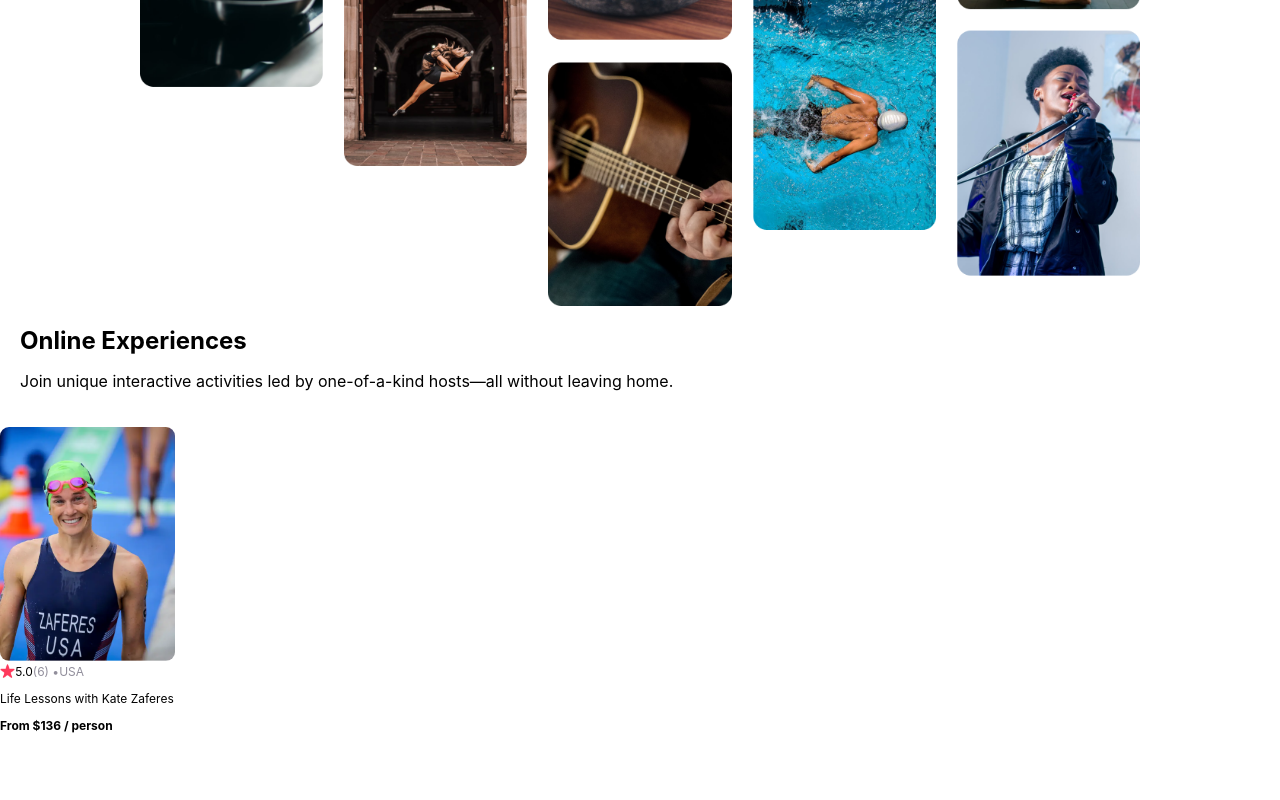
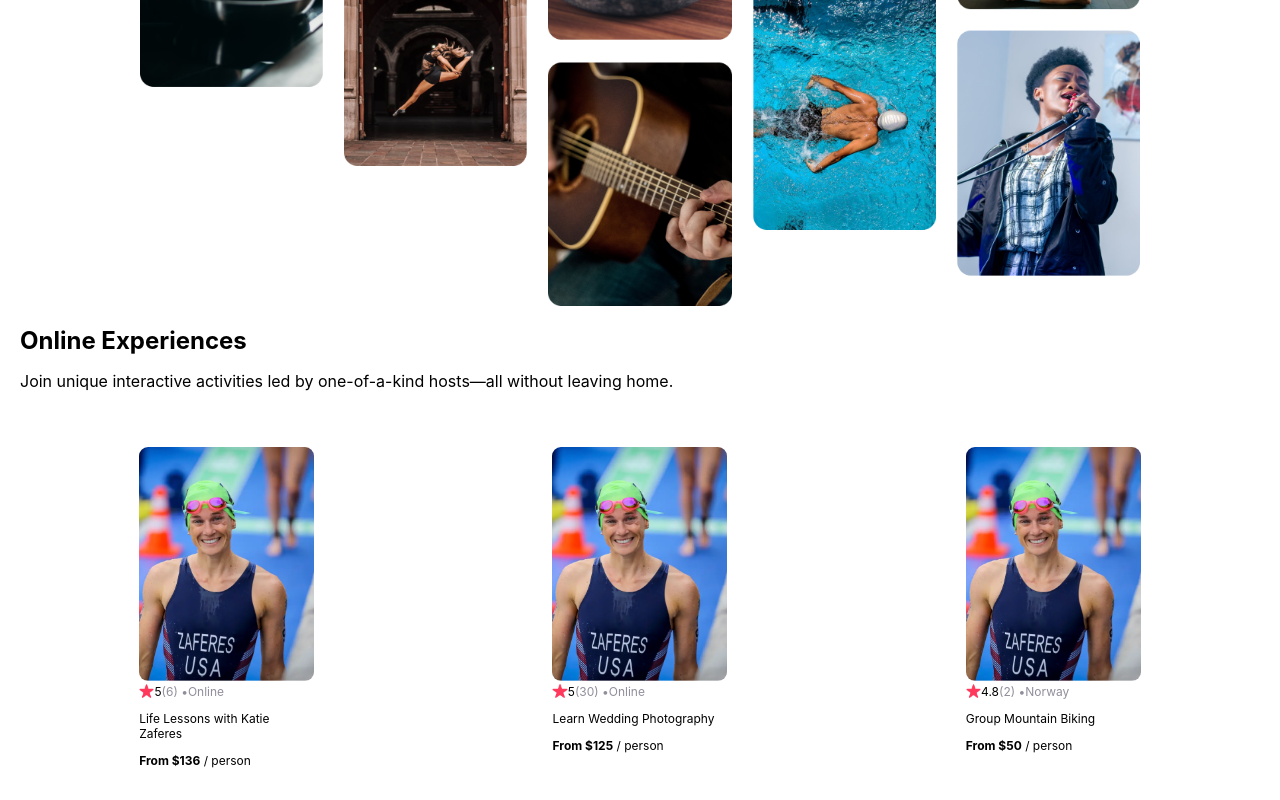
Before and after one commit to bryanarius/Airbnb-clone, a React (Vite) app: page / in a window 1280 px wide. Shown: the part 370-1170 px from the top of the page. Before the commit the page ends 1115 px from the top, so only its background shows below. Built offline with nearby package versions, Linux system fonts and the light colour scheme.

Commit message:
V1 Almost Complete
- Mapped components
- Passed properties

```diff
--- a/src/App.css
+++ b/src/App.css
@@ -64,3 +64,21 @@
 .card--star {
   height: 14px;
 }
+
+.card-list {
+  display: flex;
+  /* gap: 250px; */
+  flex-wrap: nowrap;
+  overflow-x: auto;
+  justify-content: space-around;
+}
+
+.card--badge {
+  position: absolute;
+  top: 6px;
+  left: 6px;
+  background-color: white;
+  padding: 5px 7px;
+  border-radius: 2px;
+  font-weight: bold;
+}
--- a/src/App.jsx
+++ b/src/App.jsx
@@ -3,13 +3,26 @@
 import Navbar from "./components/Navbar"
 import Hero from "./components/Hero"
 import Card from "./components/Card"
+import data from "./data"
 
 export default function App() {
+
+    const cards = data.map(item => {
+        return (
+            <Card
+                key={item.id}
+                item={item}
+            />
+        )
+    })
+
     return (
         <div className="container">
             <Navbar />
             <Hero />
-            <Card />
+            <section className="card-list">
+                {cards}
+            </section>
         </div>
     )
 }
--- a/src/components/Card.jsx
+++ b/src/components/Card.jsx
@@ -2,18 +2,26 @@
 import Katie from "../images/katie-zaferes.png"
 import Star from "../images/star.png"
 
-export default function Card() {
+export default function Card(props) {
+    let badgeText
+    if (props.openSpots === 0) {
+        badgeText = "SOLD OUT"
+    } else if (props.location === "online") {
+        badgeText = "ONLINE"
+    }
+
     return (
         <div className="card">
-            <img src={Katie} className="card--image"/>
+            {badgeText && <div className="card--badge">{badgeText}</div>}
+            <img src= {Katie} className="card--image"/>
             <div className="card--stats">
                 <img src={Star} className="card--star"/>
-                <span>5.0</span>
-                <span className="gray">(6) •</span>
-                <span className="gray">USA</span>
+                <span>{props.item.stats.rating}</span>
+                <span className="gray">({props.item.stats.reviewCount}) • </span>
+                <span className="gray">{props.item.location}</span>
             </div>
-            <p>Life Lessons with Kate Zaferes</p>
-            <p><span className="bold">From $136 / person</span></p>
+            <p>{props.item.title}</p>
+            <p><span className="bold">From ${props.item.price}</span> / person</p>
         </div>
     )
 }
--- /dev/null
+++ b/src/data.jsx
@@ -0,0 +1,43 @@
+export default [
+    {
+        id: 1,
+        title: "Life Lessons with Katie Zaferes",
+        description: "I will share with you what I call \"Positively Impactful Moments of Disappointment.\" Throughout my career, many of my highest moments only came after setbacks and losses. But learning from those difficult moments is what gave me the ability to rise above them and reach my goals.",
+        price: 136,
+        coverImg: "katie-zaferes.png",
+        stats: {
+            rating: 5.0,
+            reviewCount: 6
+        },
+        location: "Online",
+        openSpots: 0,
+    },
+    {
+        id: 2,
+        title: "Learn Wedding Photography",
+        description: "Interested in becoming a wedding photographer? For beginner and experienced photographers alike, join us in learning techniques required to leave the happy couple with memories that'll last a lifetime.",
+        price: 125,
+        coverImg: "wedding-photography.png",
+        stats: {
+            rating: 5.0,
+            reviewCount: 30
+        },
+        location: "Online",
+        openSpots: 27,
+    },
+    {
+        id: 3,
+        title: "Group Mountain Biking",
+        description: "Experience the beautiful Norwegian landscape and meet new friends all while conquering rugged terrain on your mountain bike. (Bike provided!)",
+        price: 50,
+        coverImg: "mountain-bike.png",
+        stats: {
+            rating: 4.8,
+            reviewCount: 2
+        },
+        location: "Norway",
+        openSpots: 3,
+    }
+
+
+]
```
Also changed, not shown: src/images/mountain-bike.png (added), src/images/wedding-photography.png (added).
